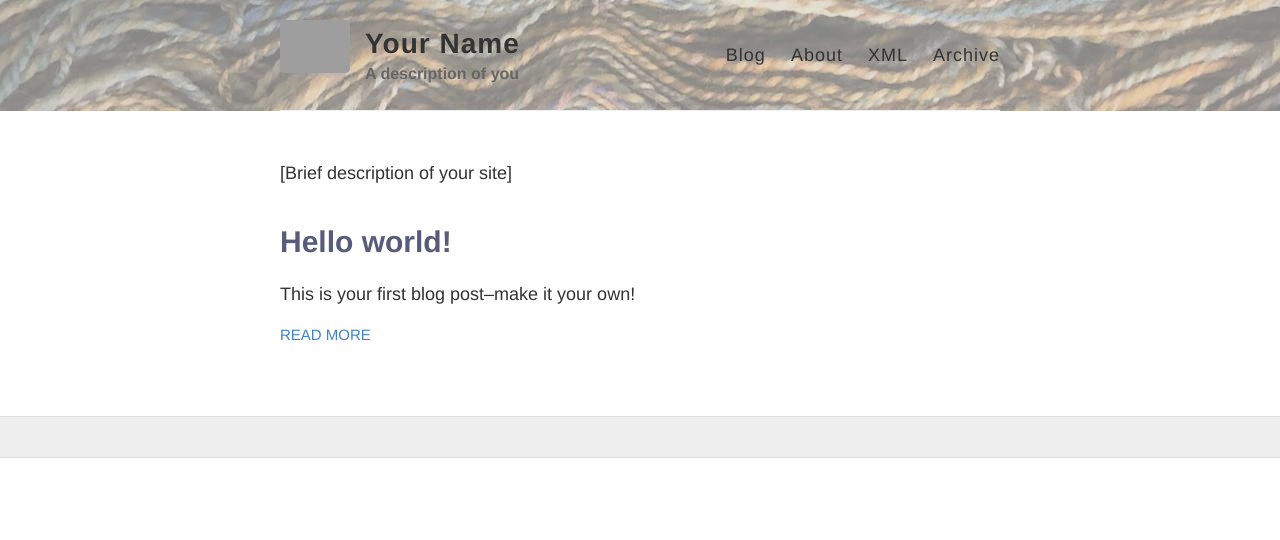
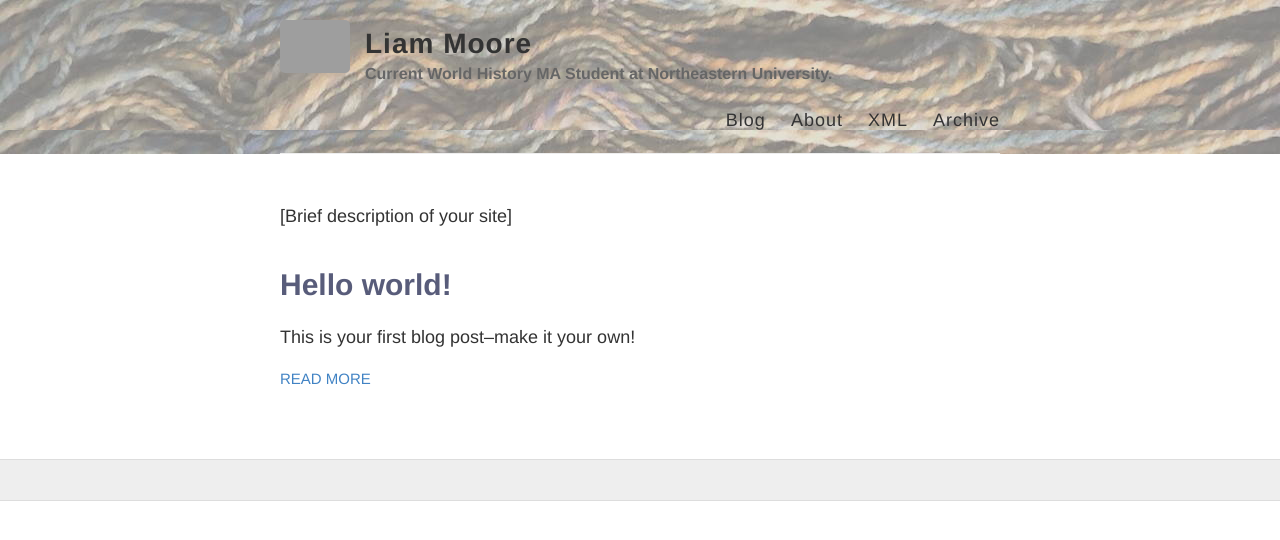
Before and after one commit to Liam-moore14/go-away, a Jekyll site: the page built from index.html, in a window 1280 px wide. Shown: the top 540 px of the page. Built offline with Jekyll 4.4.1, drawn with Linux system fonts in a browser that asks for light colours; grey boxes are pictures that could not be loaded.

Commit message:
Update _config.yml

```diff
--- a/_config.yml
+++ b/_config.yml
@@ -3,13 +3,13 @@
 #
 
 # Name of your site (displayed in the header)
-name: Your Name
+name: Liam Moore
 
 # Short bio or description (displayed in the header)
-description: A description of you
+description: Current World History MA Student at Northeastern University.
 
 # URL of your avatar or profile pic
-avatar: https://raw.githubusercontent.com/[yourusername]/[yourusername].github.io/master/images/[filename].jpg
+avatar: https://raw.githubusercontent.com/[yourusername]/[yourusername].github.io/master/images/[IMG_1505].jpg
 
 #
 # Flags below are optional
```
